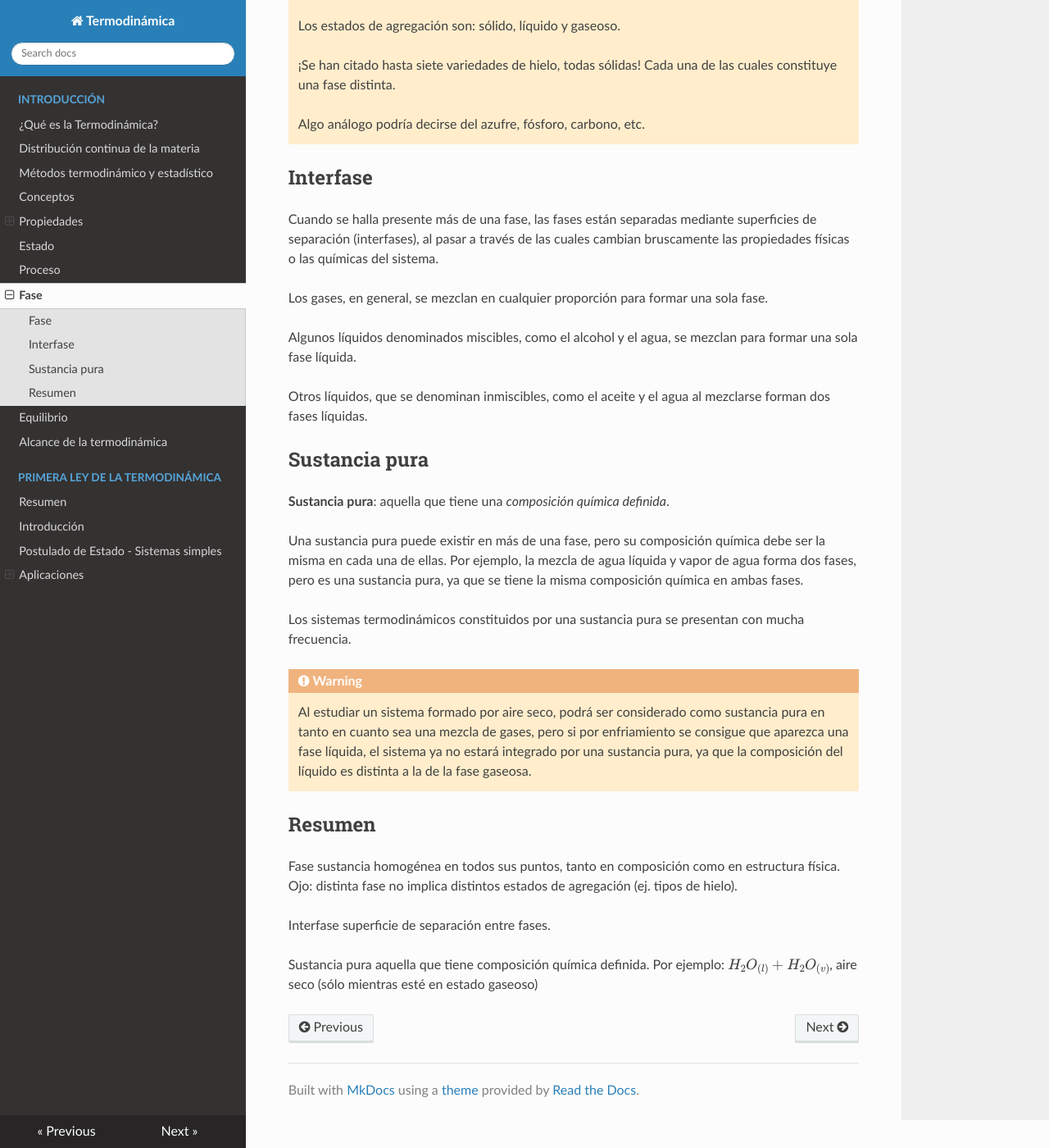
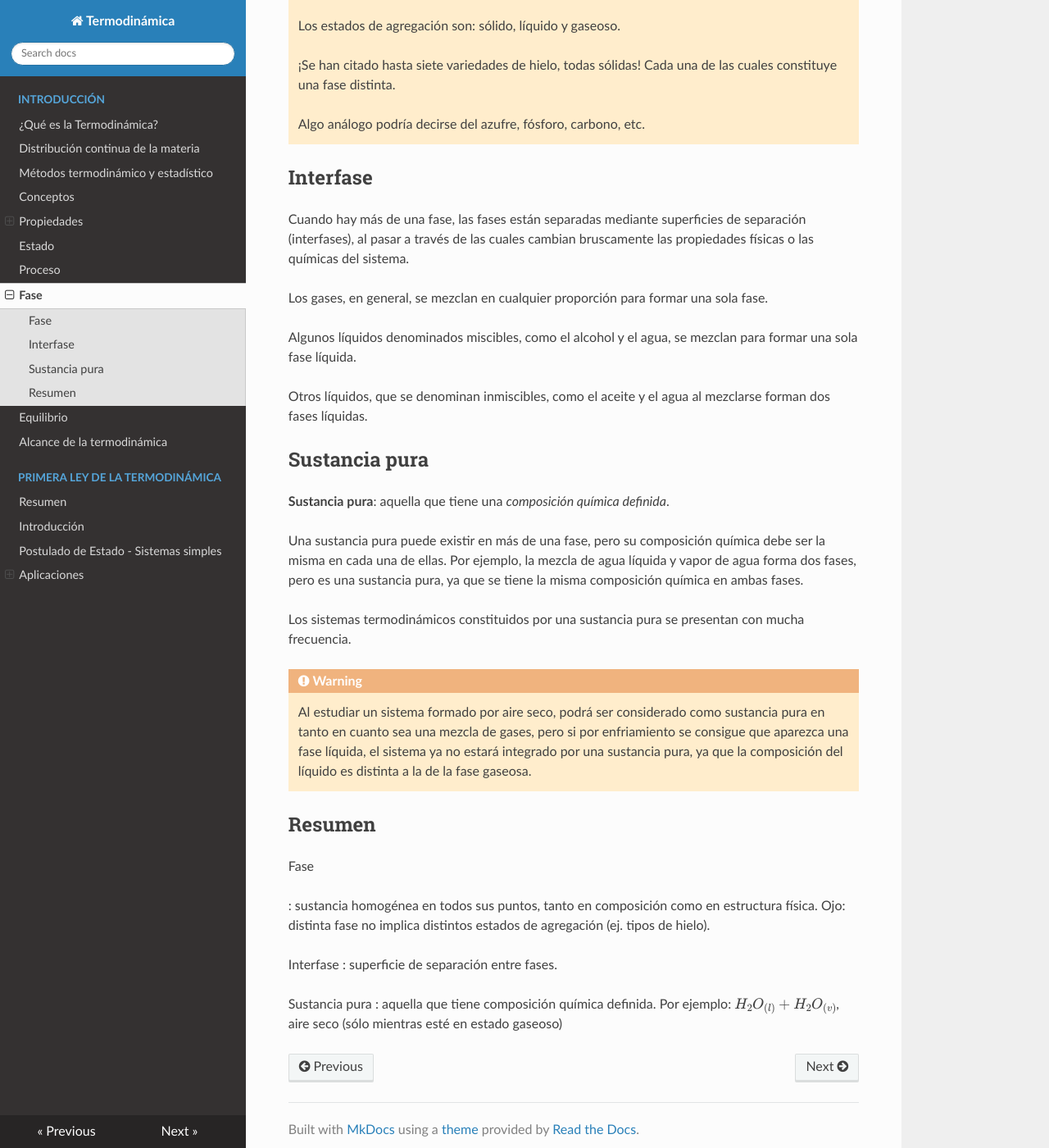
Before and after one commit to mantielero/termo, an MkDocs documentation site: the page built from docs/fase.md, in a window 1280 px wide and 1400 px high, scrolled down 381 px. Shown: the whole window at 82% size. Built offline with MkDocs 1.6.1, drawn with Linux system fonts in a browser that asks for light colours; nearby versions of some CDN libraries.

Commit message:
definiciones

```diff
--- a/docs/fase.md
+++ b/docs/fase.md
@@ -14,7 +14,7 @@ Con la palabra **fase** se hace referencia a la materia que se presenta con una
     Algo análogo podría decirse del azufre, fósforo, carbono, etc.
 
 ## Interfase
-Cuando se halla presente más de una fase, las fases están separadas mediante superficies de separación (interfases), al pasar a través de las cuales cambian bruscamente las propiedades físicas o las químicas del sistema.
+Cuando hay más de una fase, las fases están separadas mediante superficies de separación (interfases), al pasar a través de las cuales cambian bruscamente las propiedades físicas o las químicas del sistema.
 
 Los gases, en general, se mezclan en cualquier proporción para formar una sola fase.
 
@@ -35,10 +35,11 @@ Los sistemas termodinámicos constituidos por una sustancia pura se presentan co
 
 ## Resumen
 Fase
-   sustancia homogénea en todos sus puntos, tanto en composición como en estructura física. Ojo: distinta fase no implica distintos estados de agregación (ej. tipos de hielo).
+
+:   sustancia homogénea en todos sus puntos, tanto en composición como en estructura física. Ojo: distinta fase no implica distintos estados de agregación (ej. tipos de hielo).
 
 Interfase
-   superficie de separación entre fases.
+:   superficie de separación entre fases.
 
 Sustancia pura
-   aquella que tiene composición química definida. Por ejemplo: $H_2O_{(l)}+H_2O_{(v)}$, aire seco (sólo mientras esté en estado gaseoso)
+:   aquella que tiene composición química definida. Por ejemplo: $H_2O_{(l)}+H_2O_{(v)}$, aire seco (sólo mientras esté en estado gaseoso)
```
Also changed, not shown: docs/estado.md (+2 -2 lines).
